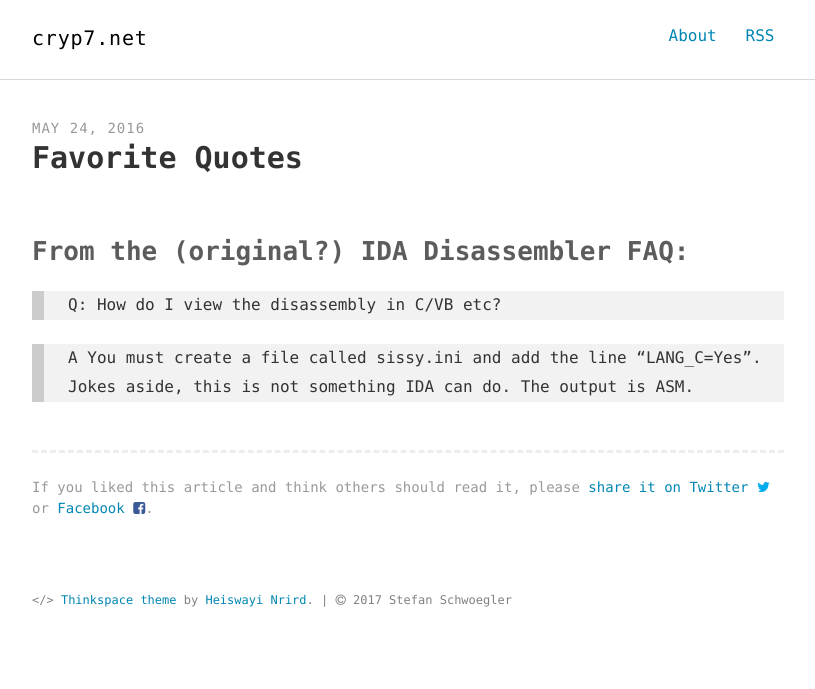
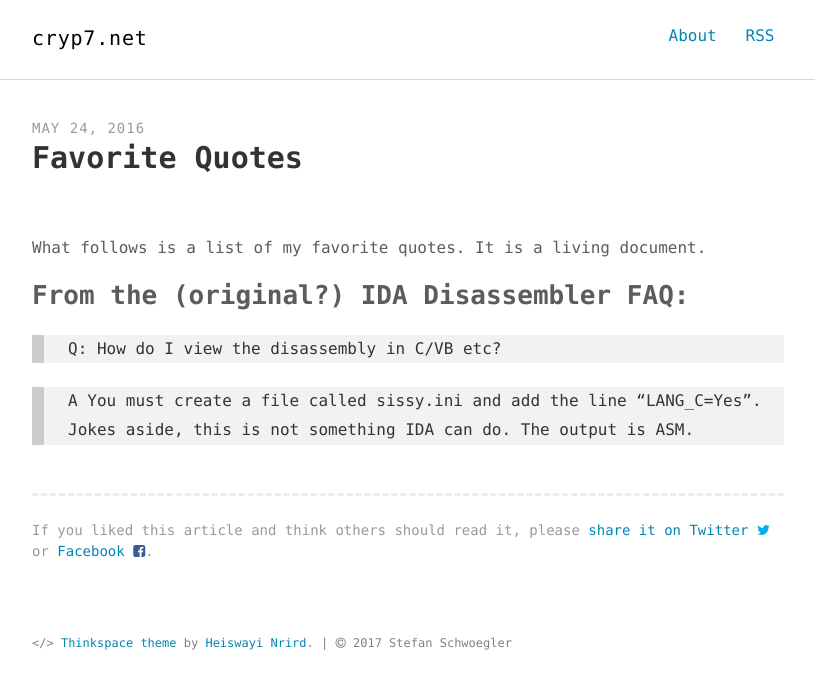
Before and after one commit to enkaskal/enkaskal.github.io, a Jekyll site: the page built from _posts/2016-05-24-favorite-quotes.md, in a window 1280 px wide. Shown: the top 689 px of the page, without its empty margins (232-1047 px from the left). Built offline with Jekyll 4.4.1, drawn with Linux system fonts in a browser that asks for light colours.

Commit message:
(re)added description

```diff
--- a/_posts/2016-05-24-favorite-quotes.md
+++ b/_posts/2016-05-24-favorite-quotes.md
@@ -5,6 +5,8 @@ description: "What follows is a list of my favorite quotes. It is a living docum
 keywords: "Favorite Quotes"
 ---
 
+What follows is a list of my favorite quotes. It is a living document.
+
 ## From the (original?) IDA Disassembler FAQ:
 > Q: How do I view the disassembly in C/VB etc?
 
```
